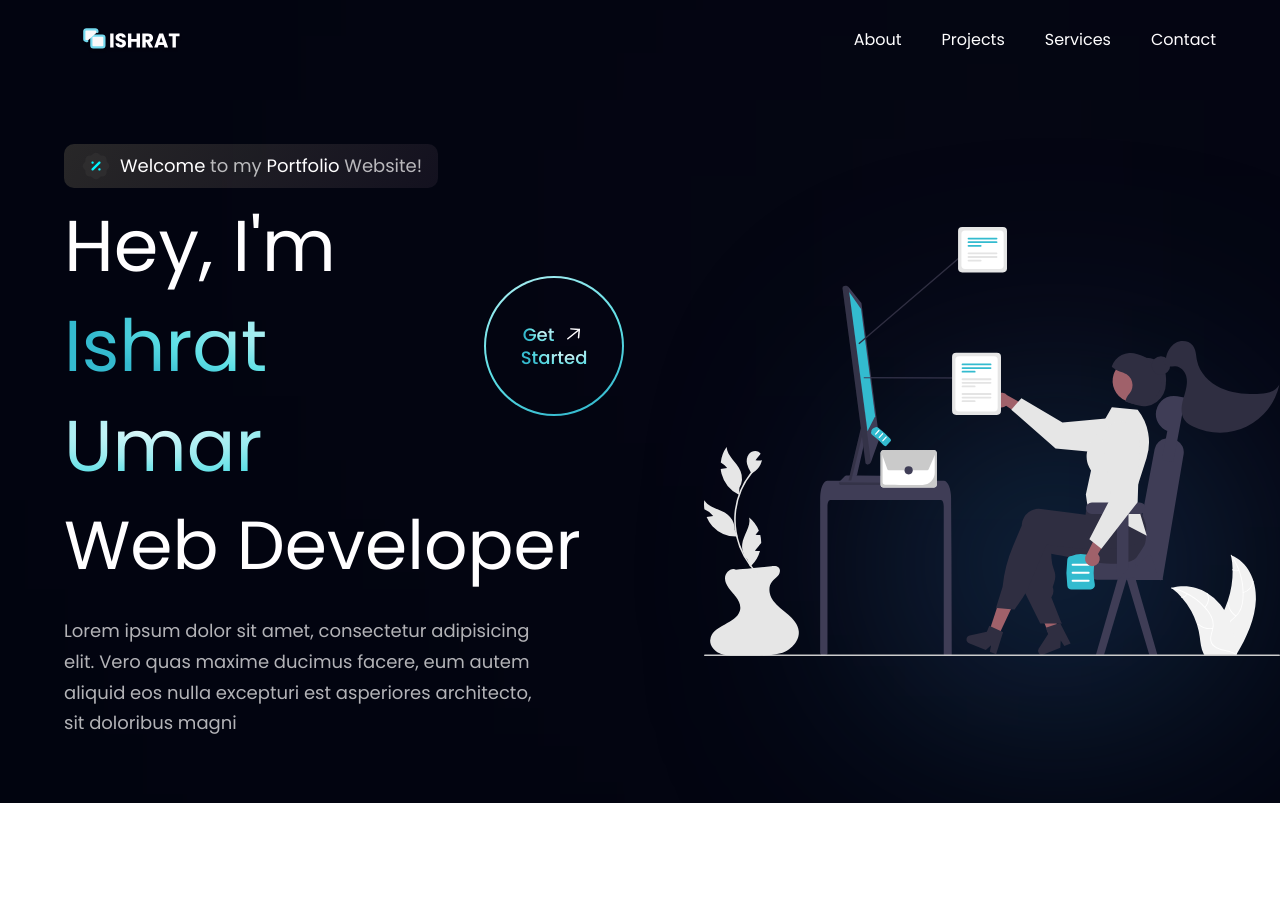
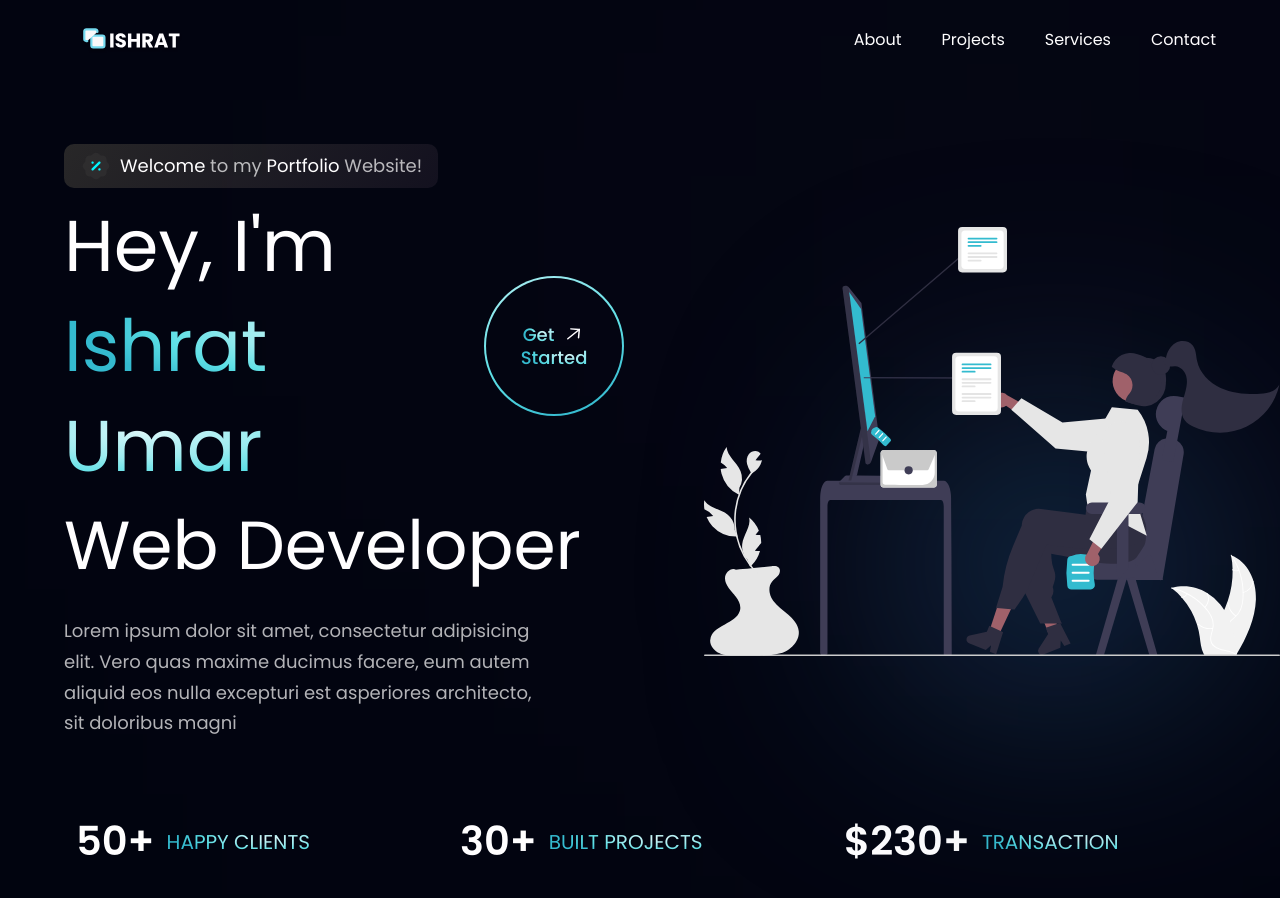
Before and after one commit to ishratUmar18/50-react.js-projects, a React (Vite) app in the folder portfolio-page/: page / in a window 1280 px wide. Shown: the top 898 px of the page. Before the commit the page ends 803 px from the top, so only its background shows below. Built offline with nearby package versions, Linux system fonts and the light colour scheme.

Commit message:
Add stats

```diff
--- a/portfolio-page/src/App.jsx
+++ b/portfolio-page/src/App.jsx
@@ -1,5 +1,5 @@
 import styles from "./style";
-import { Navbar, Hero }  from "./components";
+import { Navbar, Hero, Stats, }  from "./components";
 
 
 const App = () => (
@@ -14,7 +14,18 @@
         <Hero />
       </div>
     </div>
-
+    <div className={`bg-primary ${styles.flexCenter} ${styles.paddingX}`}>
+      <div className={`${styles.boxWidth}`}>
+        <Stats />
+        {/* <Business /> */}
+        {/* <Billing />
+        <CardDeal />
+        <Testimonials />
+        <Clients />
+        <CTA />
+        <Footer />  */}
+      </div>
+    </div>
 
     </div>
 );
--- a/portfolio-page/src/components/index.jsx
+++ b/portfolio-page/src/components/index.jsx
@@ -1,7 +1,9 @@
 import Navbar from "./Navbar";
 import Hero from "./Hero";
+import Stats from "./Stats";
 
 export {
     Navbar,
     Hero,
+    Stats,
   };
--- /dev/null
+++ b/portfolio-page/src/components/stats.jsx
@@ -0,0 +1,16 @@
+import { stats } from "../constants";
+import styles from "../style";
+
+const Stats = () =>  (
+    <section className= {`${styles.flexCenter} flex-row flex-wrap sm:mb-20 mb-6`}>
+      {stats.map((stat) =>(
+        <div key={stat.id} className={`flex-1 flex justify-start items-center flex-row m-3`}>
+          <h4 className="font-poppins font-semibold xs:text-[40px] text-[30px] xs:leading-[53px] leading-[43px] text-white">{stat.value}</h4>
+          <p className="font-poppins font-normal xs:text-[20px] text-[15px] xs:leading-[26px] leading-[21px] text-gradient uppercase ml-3">{stat.title}</p>
+        </div>
+      ))}
+
+    </section>
+  )
+
+export default Stats
--- a/portfolio-page/src/constants/index.js
+++ b/portfolio-page/src/constants/index.js
@@ -16,3 +16,20 @@
     title: "Contact",
   },
 ];
+export const stats = [
+  {
+    id: "stats-1",
+    title: "Happy Clients",
+    value: "50+",
+  },
+  {
+    id: "stats-2",
+    title: "Built projects",
+    value: "30+",
+  },
+  {
+    id: "stats-3",
+    title: "Transaction",
+    value: "$230+",
+  },
+];
```
